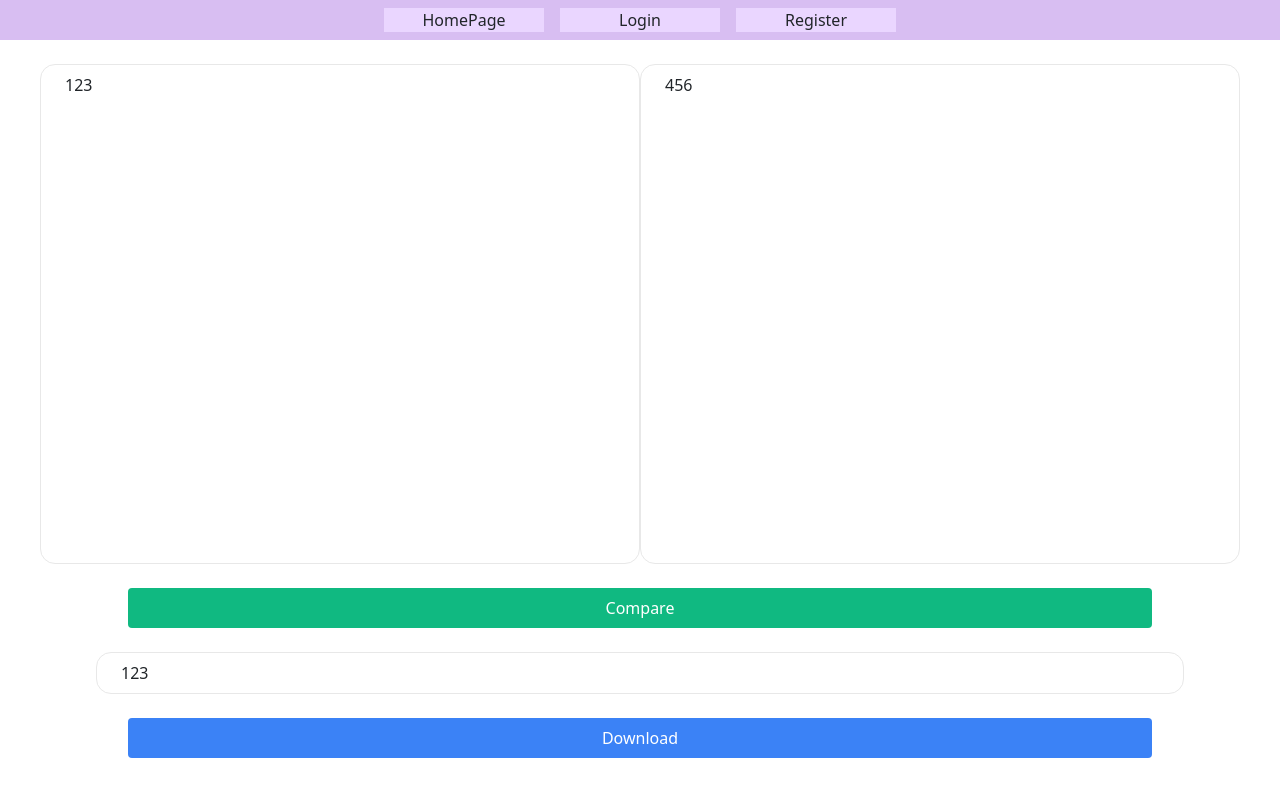
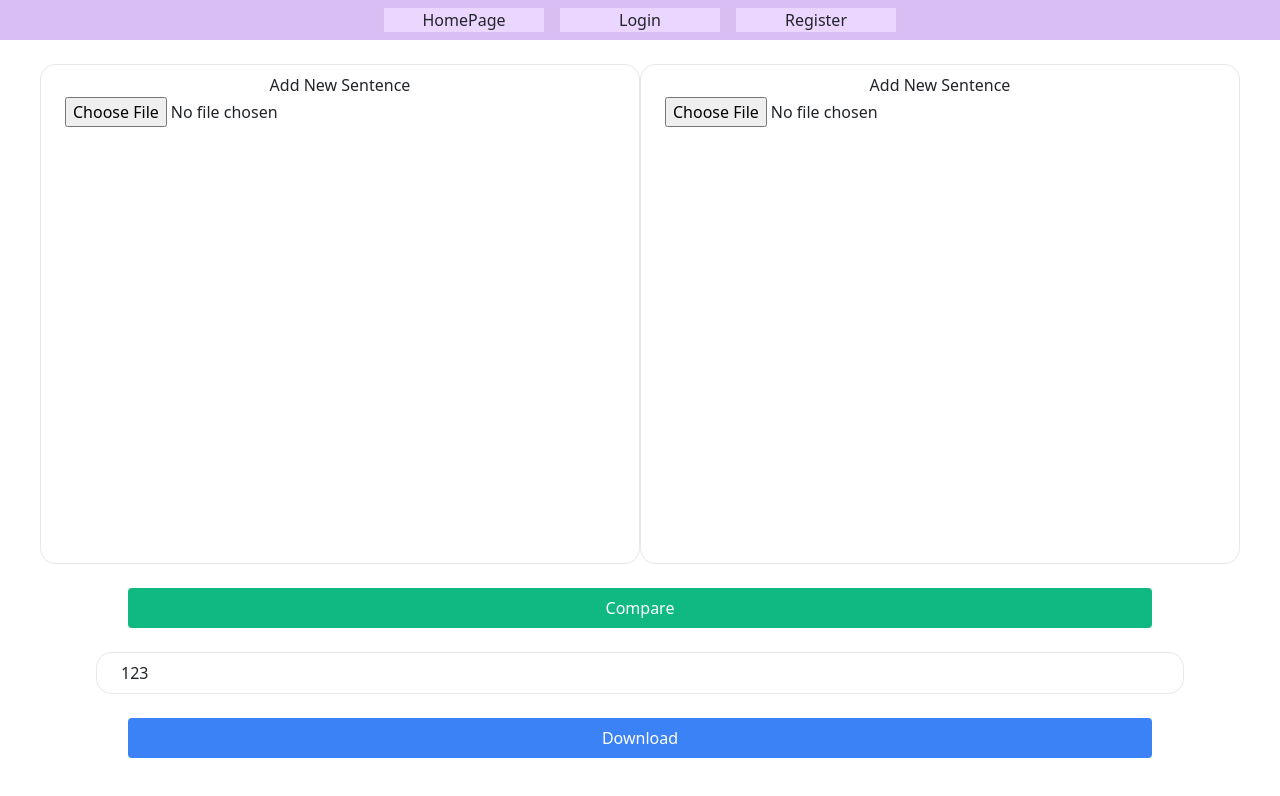
Before and after one commit to hrs2203/sent-sim-ui, a React (Create React App) app: page /ComparisionPage in a window 1280 px wide. Shown: the top 796 px of the page. Built offline with nearby package versions, Linux system fonts and the light colour scheme.

Commit message:
comp page

```diff
--- a/src/components/ComparePage.js
+++ b/src/components/ComparePage.js
@@ -1,16 +1,73 @@
+import { useState, useEffect } from "react";
+
 import Header from "./Header";
 
+
+function SentenceInserter({ sentences, set_sentencs, sid }) {
+	return (
+		<div>
+			<div className="w-100">
+				{
+					sentences.map((item, indx) => {
+						return (
+							<div id={`${sid}_${indx}`} className="low_border h-10 my-2">
+								<input type={"text"} value={item}
+									onChange={(e) => {
+										var l = [...sentences];
+										l[indx] = e.target.value
+										set_sentencs(l);
+									}} />
+								<button onClick={() => {
+									var l = [];
+									for (var i = 0; i < sentences.length; i++) {
+										if (i !== indx) { l.push(sentences[i]); }
+									}
+									set_sentencs(l);
+								}}>Delete</button>
+							</div>
+						)
+					})
+				}
+			</div>
+			<button
+				className="w-100"
+				onClick={() => {
+					set_sentencs([...sentences, "james"])
+				}}>Add New Sentence</button>
+			<input className="w-100" type="file" id={`${sid}_file`} />
+		</div>
+	)
+}
+
 export default function ComparePage() {
+
+	const [left_sent, setLeft_sent] = useState([])
+	const [right_sent, setRight_sent] = useState([])
+
+	useEffect(() => {
+		console.log(left_sent);
+	}, [left_sent])
+
+	useEffect(() => {
+		console.log(right_sent);
+	}, [right_sent])
+
+
+
 	return (
 		<div className="mb-10">
 			<Header />
 			<div className="flex px-10 py-4 justify-around overflow-x-auto">
-				<div className="low_border inputMainBox px-4 py-2">123</div>
-				<div className="low_border inputMainBox px-4 py-2">456</div>
+				<div className="low_border inputMainBox px-4 py-2">
+					<SentenceInserter sentences={left_sent} set_sentencs={setLeft_sent} sid={"left"} />
+				</div>
+				<div className="low_border inputMainBox px-4 py-2">
+					<SentenceInserter sentences={right_sent} set_sentencs={setRight_sent} sid={"right"} />
+				</div>
 			</div>
 			<div className="px-32">
 				<button className="px-32 w-100 bg-green-500 text-white rounded py-2"
-					onClick={()=>{
+					onClick={() => {
 						alert("Compare api call")
 					}}
 				>Compare</button>
@@ -20,7 +77,7 @@ export default function ComparePage() {
 			</div>
 			<div className="px-32">
 				<button className="px-32 w-100 bg-blue-500 text-white rounded py-2"
-					onClick={()=>{
+					onClick={() => {
 						alert("Download api call")
 					}}
 				>Download</button>
--- a/src/components/Header.js
+++ b/src/components/Header.js
@@ -6,9 +6,8 @@ import { navigateTo } from "../util/navigation";
 
 export default function Header() {
 	const dispatch = useDispatch();
-	const { isLoggedIn, isLoading } = useSelector(state => Object({
+	const { isLoggedIn } = useSelector(state => Object({
 		isLoggedIn: _.get(state, ["UserReducer", "isLoggedIn"], false),
-		isLoading: _.get(state, ["WorldReducer", "isLoading"], false)
 	}))
 
 	const item_style = "mx-2 my-2 px-2 w-40 item-center custom_nav_button"
--- a/src/components/UserDetailPage.js
+++ b/src/components/UserDetailPage.js
@@ -5,15 +5,6 @@ import _ from "lodash"
 import { getUserDetails, addCredit, sentenceList } from "../services/userAPI";
 import { ACTION_SET } from "../model";
 import { useEffect } from "react";
-
-
-function PopUpView() {
-	return (
-		<div className="detail_box">
-			123
-		</div>
-	)
-}
 
 
 function TabelRow({ comp_type, transaction_charge, query_count, credit_added, id, showCompHistory }) {
@@ -105,15 +96,21 @@ export default function UserDetailPage() {
 							onChange={(e) => { setAmt(e.target.value) }} />
 						<button onClick={_addMoney}>Add Amount</button>
 					</div>
+					<div className="low_border p-2 mx-1 mb-2 flex">
+						<input type="file"
+							onClick={() => { }}
+							id="upload_user_file"
+						/>
+					</div>
 					{
 						show_history ? (
 							<div className="low_border p-4 mx-1 mb-2">
 								<div className="mb-2">Sentences</div>
-								<hr/>
+								<hr />
 								<ol className="mt-1">
 									{
 										sentence_list.map((item, indx) => {
-											return <li className="my-1">{indx+1}. {item["sentence"]}</li>
+											return <li className="my-1">{indx + 1}. {item["sentence"]}</li>
 										})
 									}
 								</ol>
```
